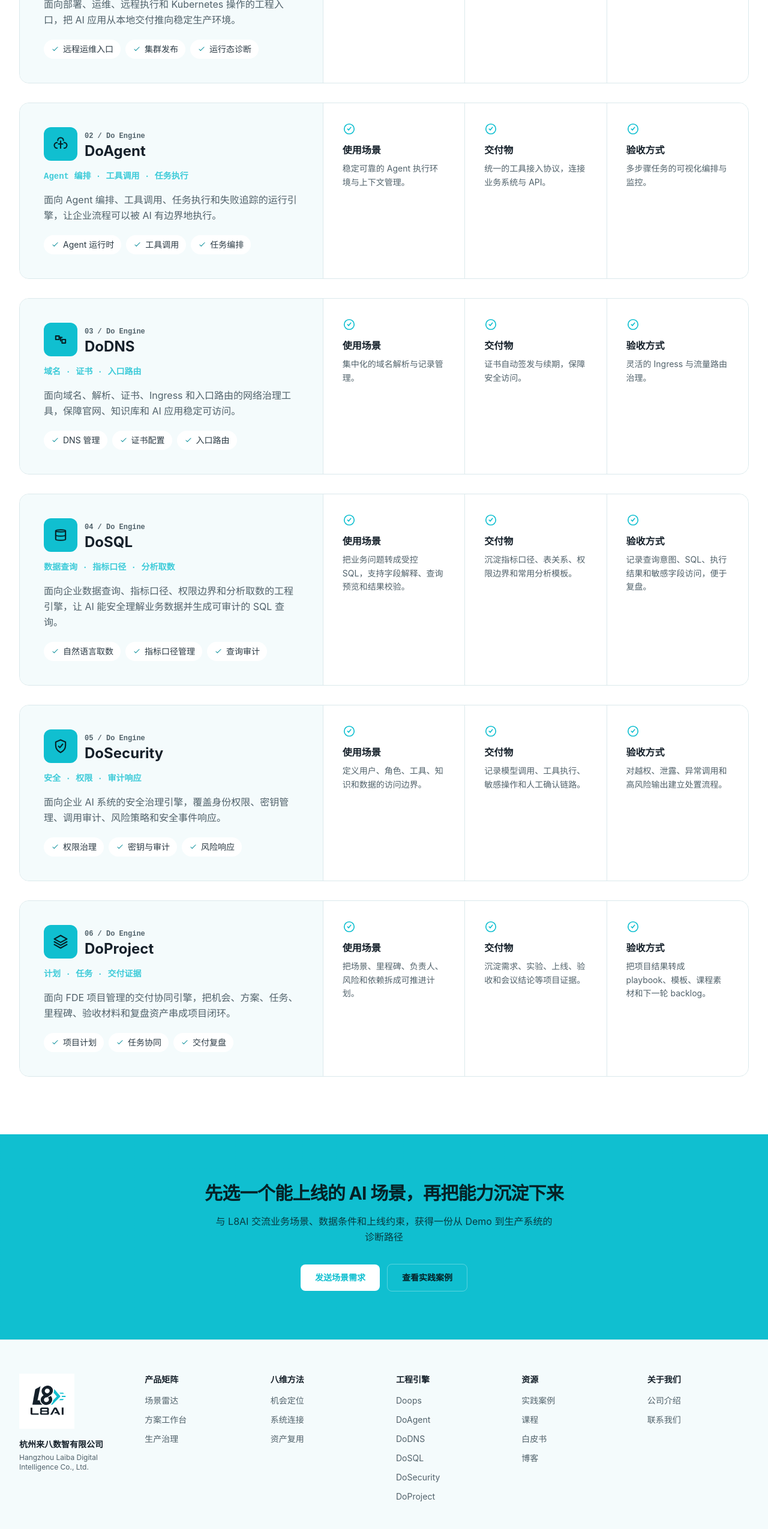
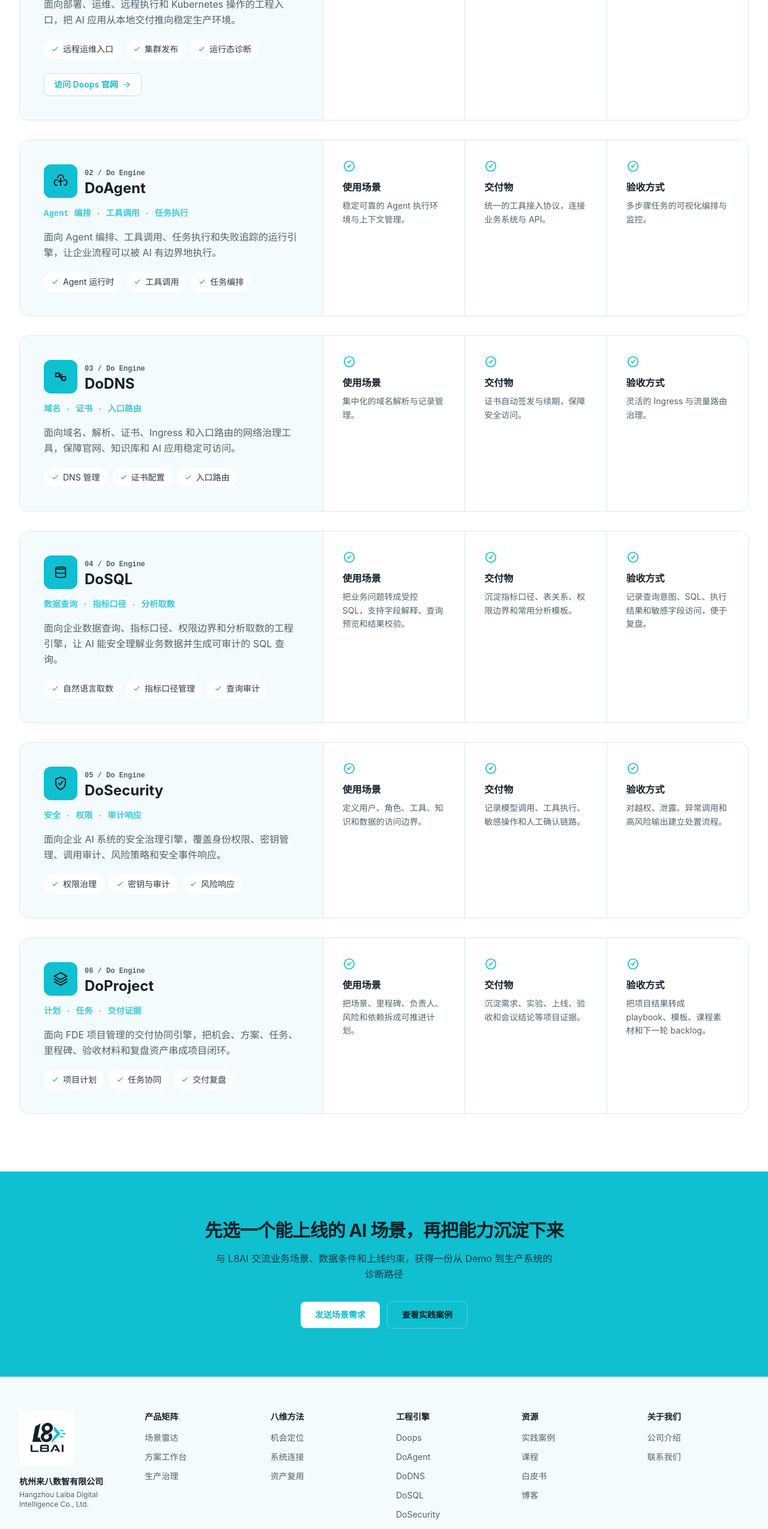
Before and after one commit to l8ai-cn/l8ai.cn, a Next.js app: page /tools in a window 1280 px wide. Shown: the part 1120-3669 px from the top of the page at 60% size. Built offline with nearby package versions, Linux system fonts and the light colour scheme.

Commit message:
Link Doops official website

```diff
--- a/app/page.tsx
+++ b/app/page.tsx
@@ -97,7 +97,9 @@
           {doTools.map((tool) => (
             <Link
               key={tool.id}
-              href={`/tools#${tool.id}`}
+              href={tool.website ?? `/tools#${tool.id}`}
+              target={tool.website ? "_blank" : undefined}
+              rel={tool.website ? "noreferrer" : undefined}
               className="group flex flex-col rounded-2xl border border-border bg-card p-6 transition-all hover:-translate-y-1 hover:border-primary/40 hover:shadow-[0_18px_45px_rgba(12,41,92,0.1)]"
             >
               <span className="flex h-12 w-12 items-center justify-center rounded-xl bg-primary text-primary-foreground">
--- a/app/tools/page.tsx
+++ b/app/tools/page.tsx
@@ -67,6 +67,16 @@
                     </li>
                   ))}
                 </ul>
+                {tool.website ? (
+                  <a
+                    href={tool.website}
+                    target="_blank"
+                    rel="noreferrer"
+                    className="mt-6 inline-flex items-center gap-1.5 rounded-lg border border-primary/30 bg-background px-4 py-2 text-sm font-semibold text-primary transition-colors hover:border-primary hover:bg-primary/5"
+                  >
+                    访问 {tool.name} 官网 <Icon name="arrow" size={16} />
+                  </a>
+                ) : null}
               </div>
               <div className="grid gap-px bg-border sm:grid-cols-3">
                 {[
--- a/components/site-footer.tsx
+++ b/components/site-footer.tsx
@@ -16,13 +16,28 @@
             <div key={col.title}>
               <h3 className="text-sm font-semibold text-foreground">{col.title}</h3>
               <ul className="mt-3 space-y-2">
-                {col.links.map((link) => (
-                  <li key={link.href + link.label}>
-                    <Link href={link.href} className="text-sm text-muted-foreground transition-colors hover:text-primary">
-                      {link.label}
-                    </Link>
-                  </li>
-                ))}
+                {col.links.map((link) => {
+                  const isExternal = link.href.startsWith("http")
+
+                  return (
+                    <li key={link.href + link.label}>
+                      {isExternal ? (
+                        <a
+                          href={link.href}
+                          target="_blank"
+                          rel="noreferrer"
+                          className="text-sm text-muted-foreground transition-colors hover:text-primary"
+                        >
+                          {link.label}
+                        </a>
+                      ) : (
+                        <Link href={link.href} className="text-sm text-muted-foreground transition-colors hover:text-primary">
+                          {link.label}
+                        </Link>
+                      )}
+                    </li>
+                  )
+                })}
               </ul>
             </div>
           ))}
--- a/lib/site-content.ts
+++ b/lib/site-content.ts
@@ -262,6 +262,7 @@
   name: string
   tagline: string
   desc: string
+  website?: string
   bullets: string[]
   features: { title: string; desc: string }[]
 }
@@ -273,6 +274,7 @@
     name: "Doops",
     tagline: "部署 · 运维 · 远程执行",
     desc: "面向部署、运维、远程执行和 Kubernetes 操作的工程入口，把 AI 应用从本地交付推向稳定生产环境。",
+    website: "https://doops.l8ai.cn/",
     bullets: ["远程运维入口", "集群发布", "运行态诊断"],
     features: [
       { title: "一键发布", desc: "标准化发布流水线，从代码到集群一步到位。" },
@@ -425,7 +427,7 @@
   {
     title: "工程引擎",
     links: [
-      { label: "Doops", href: "/tools#doops" },
+      { label: "Doops", href: "https://doops.l8ai.cn/" },
       { label: "DoAgent", href: "/tools#doagent" },
       { label: "DoDNS", href: "/tools#dodns" },
       { label: "DoSQL", href: "/tools#dosql" },
```
